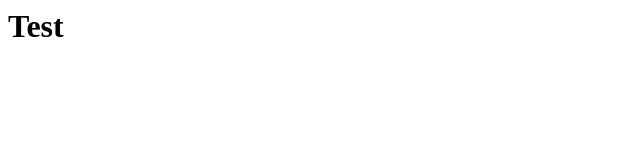
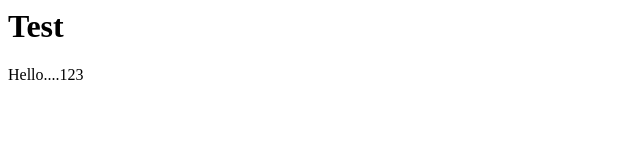
Before and after one commit to EggDrop/EggDrop, a plain HTML site: page index.html in a window 1280 px wide. Shown: the full height of the page, 0-640 px from the left. Drawn offline with Linux system fonts and the light colour scheme.

Commit message:
Update index.html

```diff
--- a/index.html
+++ b/index.html
@@ -4,5 +4,6 @@
   </head>
   <body>
     <h1>Test</h1>
+    <p>Hello....123</p>
   </body>
 </html
```
